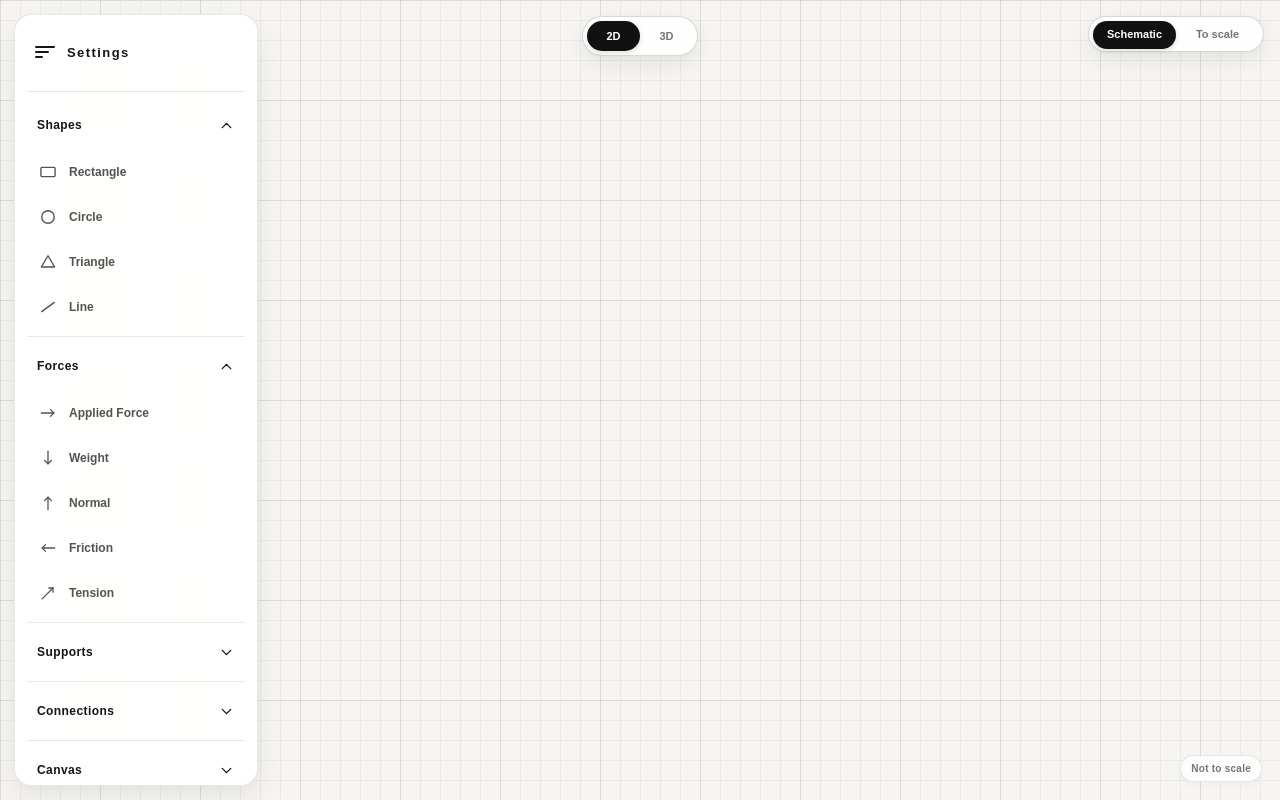
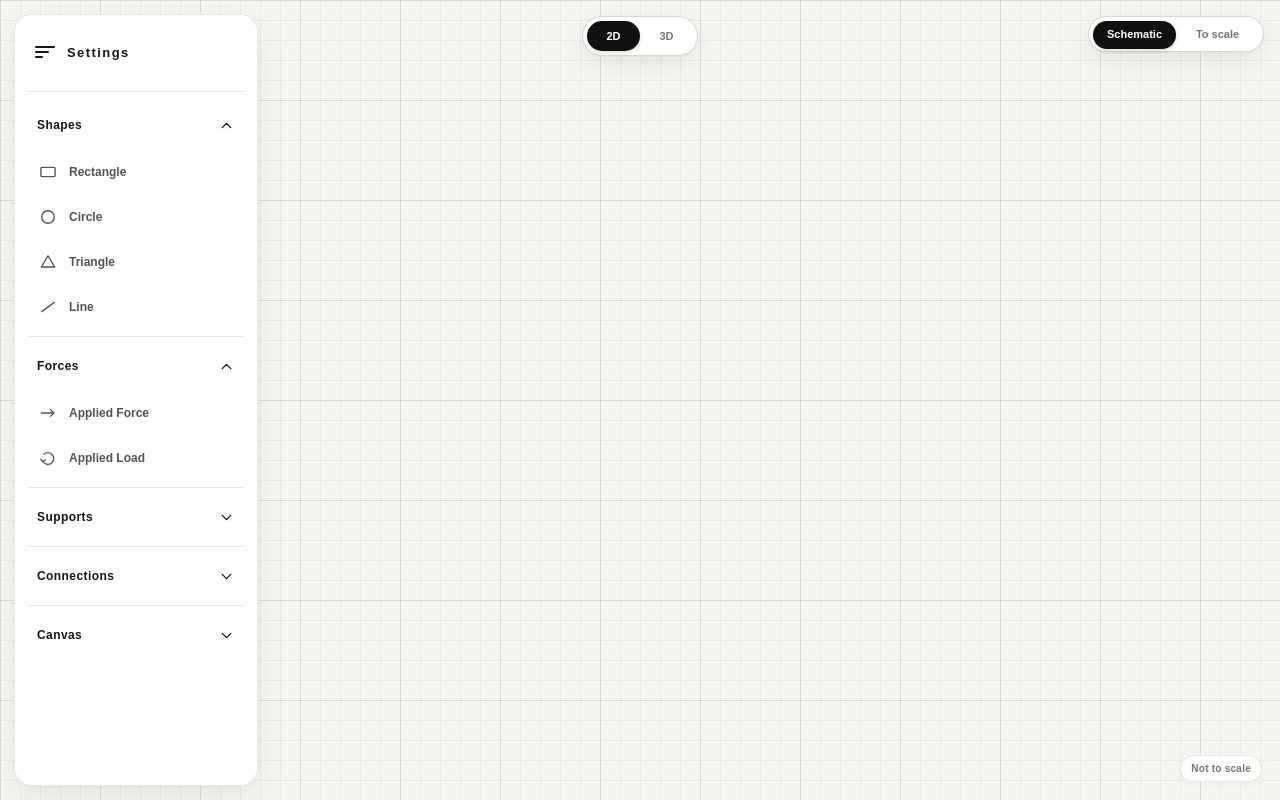
Before and after one commit to Ahmed-Radwan1718/FBD, a Next.js app: page / in a window 1280 px wide. Both pictures are taken after a click on the button "Forces". Built offline with nearby package versions, Linux system fonts and the light colour scheme.

Commit message:
Update page.tsx

```diff
--- a/app/page.tsx
+++ b/app/page.tsx
@@ -10,7 +10,7 @@ import type {
 type ViewMode = "2D" | "3D";
 type ScaleMode = "schematic" | "to-scale";
 type Shape = "Square" | "Rectangle" | "Circle" | "Triangle" | "Line";
-type ForceTool = "Applied Force" | "Weight" | "Normal" | "Friction" | "Tension";
+type ForceTool = "Applied Force" | "Applied Load";
 type SupportTool = "Pin Support" | "Roller Support" | "Fixed Support";
 type ConnectionTool = "Hinge" | "Cable" | "Spring";
 type CanvasControl = "Grid" | "Snap to grid" | "Fit all" | "Reset view";
@@ -111,13 +111,7 @@ const lengthUnits: { value: LengthUnit; label: string }[] = [
 
 const shapes: Shape[] = ["Rectangle", "Circle", "Triangle", "Line"];
 
-const forceTools: ForceTool[] = [
-  "Applied Force",
-  "Weight",
-  "Normal",
-  "Friction",
-  "Tension",
-];
+const forceTools: ForceTool[] = ["Applied Force", "Applied Load"];
 
 const supportTools: SupportTool[] = [
   "Pin Support",
@@ -129,10 +123,7 @@ const connectionTools: ConnectionTool[] = ["Hinge", "Cable", "Spring"];
 
 const forceLabels: Record<ForceTool, string> = {
   "Applied Force": "F",
-  Weight: "W",
-  Normal: "N",
-  Friction: "f",
-  Tension: "T",
+  "Applied Load": "M",
 };
 
 function ChevronIcon({ open }: { open: boolean }) {
@@ -184,28 +175,10 @@ function ToolIcon({ tool }: { tool: SidebarTool }) {
           <path d="m15 8 4 4-4 4" {...common} />
         </>
       )}
-      {tool === "Weight" && (
+      {tool === "Applied Load" && (
         <>
-          <path d="M12 4v15" {...common} />
-          <path d="m8 15 4 4 4-4" {...common} />
-        </>
-      )}
-      {tool === "Normal" && (
-        <>
-          <path d="M12 20V5" {...common} />
-          <path d="m8 9 4-4 4 4" {...common} />
-        </>
-      )}
-      {tool === "Friction" && (
-        <>
-          <path d="M20 12H5" {...common} />
-          <path d="m9 8-4 4 4 4" {...common} />
-        </>
-      )}
-      {tool === "Tension" && (
-        <>
-          <path d="M5 19 18 6" {...common} />
-          <path d="m13 6h5v5" {...common} />
+          <path d="M7 7.5a7 7 0 1 1-1 9" {...common} />
+          <path d="m3.5 13.5 2.5 3 3-2.5" {...common} />
         </>
       )}
       {tool === "Pin Support" && (
@@ -474,7 +447,10 @@ export default function Home() {
         category: "force",
         kind: selectedForceTool,
         name: forceLabels[selectedForceTool],
-        magnitude: 100,
+        magnitude:
+          selectedForceTool === "Applied Load"
+            ? 100 * metersPerUnit[dimensionUnit]
+            : 100,
         startX: point.x,
         startY: point.y,
         endX: point.x,
@@ -1270,7 +1246,13 @@ export default function Home() {
     setOverlayItems((current) =>
       current.map((item) =>
         item.category === "force" && item.id === id
-          ? { ...item, magnitude }
+          ? {
+              ...item,
+              magnitude:
+                item.kind === "Applied Load"
+                  ? magnitude * metersPerUnit[dimensionUnit]
+                  : magnitude,
+            }
           : item,
       ),
     );
@@ -1651,13 +1633,21 @@ export default function Home() {
                     min="0"
                     step="any"
                     aria-label="Force magnitude"
-                    value={item.magnitude}
+                    value={
+                      item.kind === "Applied Load"
+                        ? formatDimensionValue(item.magnitude)
+                        : item.magnitude
+                    }
                     onFocus={(event) => event.currentTarget.select()}
                     onChange={(event) =>
                       updateForceMagnitude(item.id, event.currentTarget.value)
                     }
                   />
-                  <span>N</span>
+                  <span>
+                    {item.kind === "Applied Load"
+                      ? `N·${dimensionUnit}`
+                      : "N"}
+                  </span>
                 </label>
 
                 <span className="force-inline-separator" aria-hidden="true" />
@@ -1681,7 +1671,13 @@ export default function Home() {
 
           {!isSelectedForce && (
             <text x={midpointX + 8} y={midpointY - 8}>
-              {item.name} = {item.magnitude} N
+              {item.name} ={" "}
+              {item.kind === "Applied Load"
+                ? formatDimensionValue(item.magnitude)
+                : item.magnitude}{" "}
+              {item.kind === "Applied Load"
+                ? `N·${dimensionUnit}`
+                : "N"}
             </text>
           )}
         </g>
```
